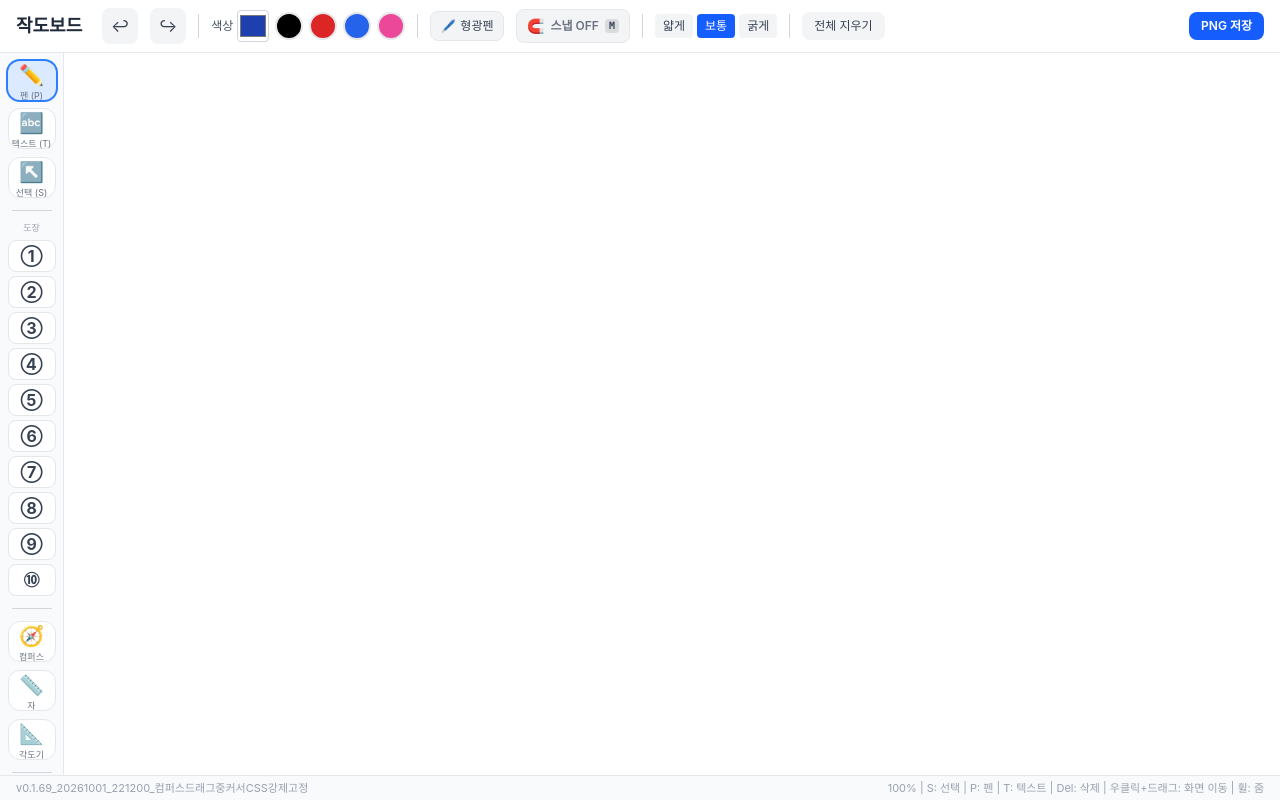
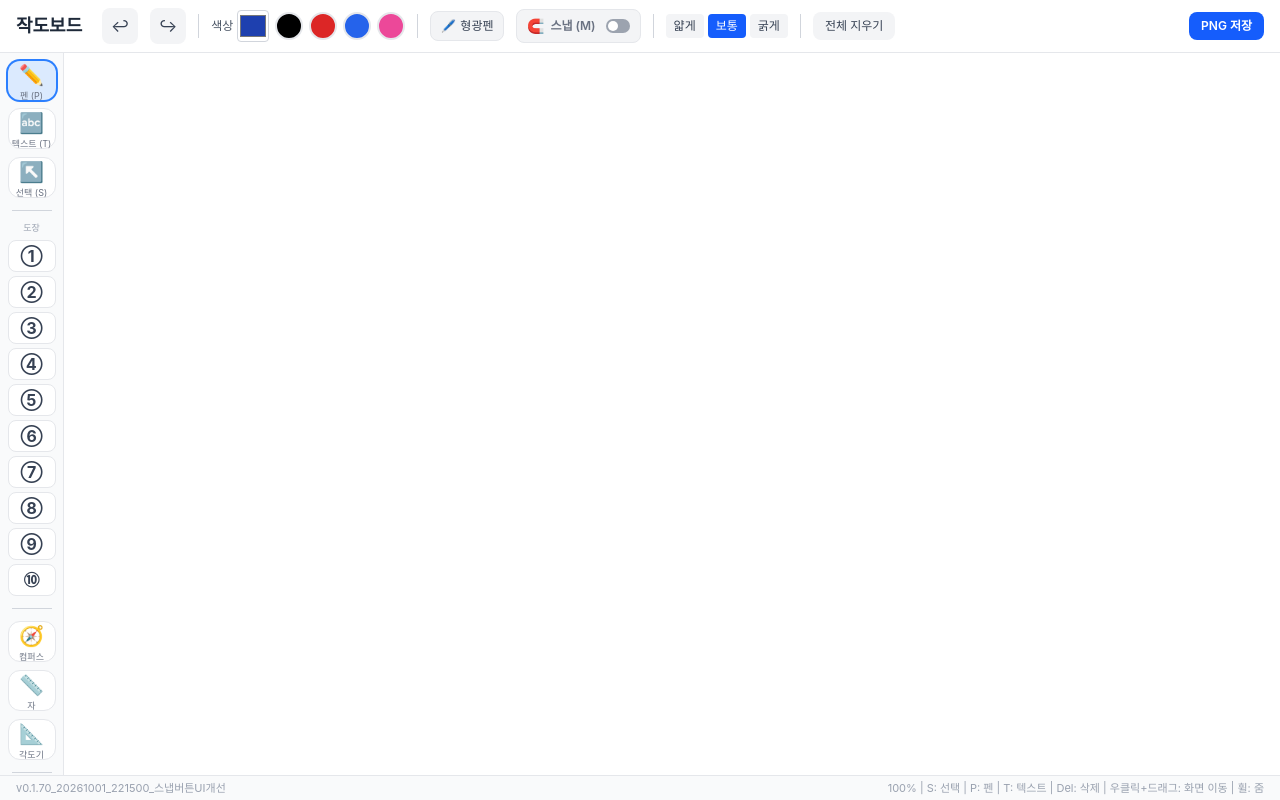
Before and after one commit to mathwawawa-dev/geometric_construction, a React (Vite) app: page / in a window 1280 px wide. Built offline with nearby package versions, Linux system fonts and the light colour scheme.

Commit message:
v0.1.70_20261001_221500_스냅버튼UI개선

```diff
--- a/src/App.jsx
+++ b/src/App.jsx
@@ -11,7 +11,7 @@ import ProtractorTool from './components/ProtractorTool'
 import SelectionLayer from './components/SelectionLayer'
 import { renderShapes, moveShape } from './utils/shapeUtils'
 
-const VERSION = 'v0.1.69_20261001_221200_컴퍼스드래그중커서CSS강제고정'
+const VERSION = 'v0.1.70_20261001_221500_스냅버튼UI개선'
 
 export default function App() {
   const canvasRef = useRef(null)
--- a/src/components/Toolbar.jsx
+++ b/src/components/Toolbar.jsx
@@ -82,8 +82,18 @@ export default function Toolbar({ strokeColor, strokeWidth, setColor, setWidth,
         }`}
       >
         <span className="text-sm">🧲</span>
-        <span>스냅 {snapEnabled ? 'ON' : 'OFF'}</span>
-        <span className="text-[10px] font-mono px-1 py-0.2 rounded bg-black/10 text-gray-700">M</span>
+        <span>스냅 (M)</span>
+        {snapEnabled ? (
+          <svg width="24" height="14" viewBox="0 0 24 14" fill="none" className="ml-1">
+            <rect width="24" height="14" rx="7" fill="#3b82f6" />
+            <circle cx="17" cy="7" r="5" fill="white" style={{ transition: 'cx 0.2s' }} />
+          </svg>
+        ) : (
+          <svg width="24" height="14" viewBox="0 0 24 14" fill="none" className="ml-1">
+            <rect width="24" height="14" rx="7" fill="#9ca3af" />
+            <circle cx="7" cy="7" r="5" fill="white" style={{ transition: 'cx 0.2s' }} />
+          </svg>
+        )}
       </button>
 
       <div className="w-px h-6 bg-gray-300" />
```
Also changed, not shown: 작도보드_실행.html (+3 -3 lines).
